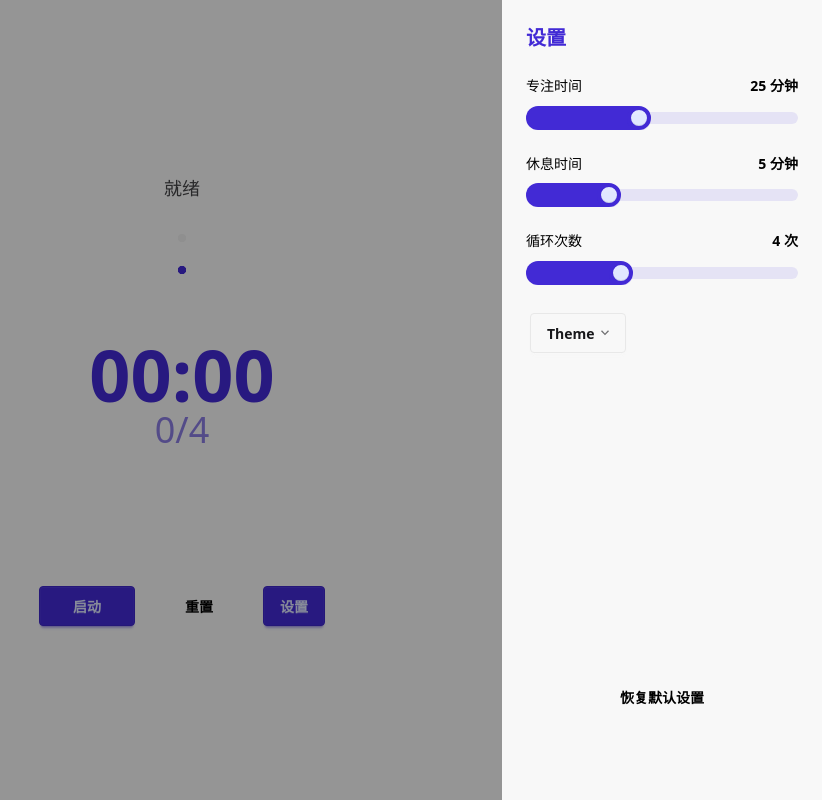
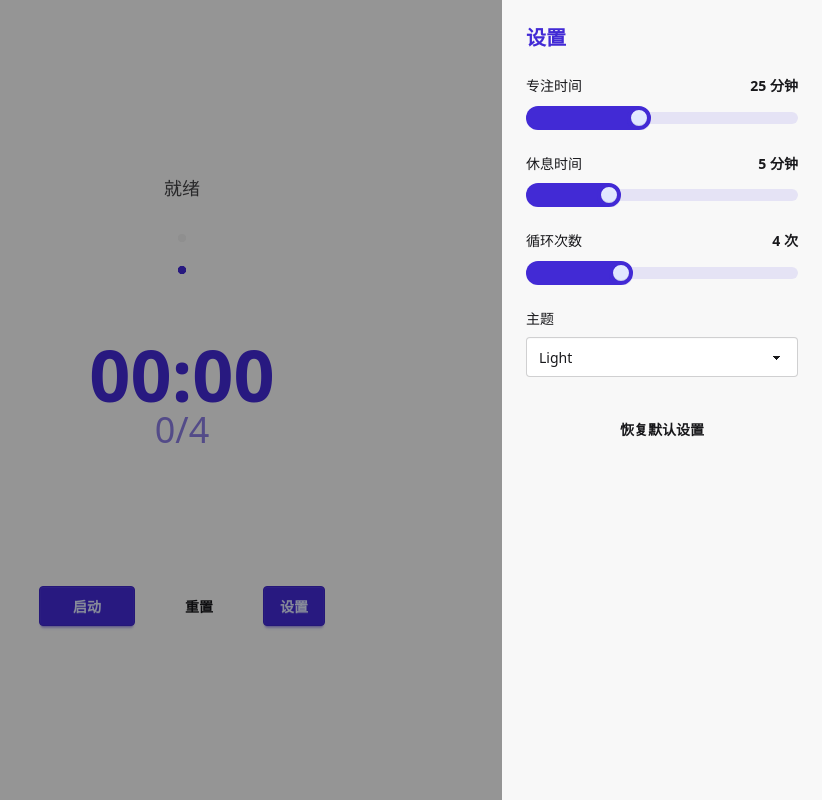
Before and after one commit to Megatron1947/lof-timer, a Vue app: page / in a window 1280 px wide. Both pictures are taken after a click on the label "设置". Shown: the whole page, without its empty margins (458-1280 px from the left). Built offline with nearby package versions, Linux system fonts and the light colour scheme.

Commit message:
feat(app): 实现动态主题切换功能
- 移除硬编码的主题列表数组
- 集成 DaisyUI 动态主题加载机制
- 添加下拉选择器替换原有的主题切换组件
- 在应用根元素绑定当前主题属性
- 更新页面标题为 lof-timer

```diff
--- a/index.html
+++ b/index.html
@@ -4,7 +4,7 @@
         <meta charset="UTF-8" />
         <link rel="icon" type="image/svg+xml" href="/vite.svg" />
         <meta name="viewport" content="width=device-width, initial-scale=1.0" />
-        <title>Tauri + Vue + Typescript App</title>
+        <title>lof-timer</title>
     </head>
 
     <body>
--- a/src/App.vue
+++ b/src/App.vue
@@ -1,5 +1,5 @@
 <template>
-    <div class="drawer drawer-end">
+    <div class="drawer drawer-end" :data-theme="currentTheme">
         <input id="drawer" type="checkbox" class="drawer-toggle" />
         <div class="drawer-content">
             <div class="min-h-screen bg-base-200 flex flex-col items-center justify-center p-4">
@@ -101,33 +101,15 @@
                         @input="updateTotalCycles($event)" />
                 </div>
                 <!-- 主题设置 -->
-                <div class="dropdown mb-72">
-                    <div tabindex="0" role="button" class="btn m-1">
-                        Theme
-                        <svg
-                            width="12px"
-                            height="12px"
-                            class="inline-block h-2 w-2 fill-current opacity-60"
-                            xmlns="http://www.w3.org/2000/svg"
-                            viewBox="0 0 2048 2048">
-                            <path
-                                d="M1799 349l242 241-1017 1017L7 590l242-241 775 775 775-775z"></path>
-                        </svg>
+                <div class="mb-6">
+                    <div class="flex justify-between items-center mb-2">
+                        <label class="text-sm font-medium">主题</label>
                     </div>
-                    <ul
-                        tabindex="-1"
-                        class="dropdown-content bg-base-300 rounded-box z-1 w-52 p-2 shadow-2xl">
-                        <template v-for="theme in themes">
-                            <li>
-                                <input
-                                    type="radio"
-                                    name="theme-dropdown"
-                                    class="theme-controller w-full btn btn-sm btn-block btn-ghost justify-start"
-                                    :aria-label="theme"
-                                    :value="theme" />
-                            </li>
-                        </template>
-                    </ul>
+                    <select class="select" @change="updateTheme" :value="currentTheme">
+                        <option v-for="t in daisyThemes" :key="t.name" :value="t.name">
+                            {{ t.label }}
+                        </option>
+                    </select>
                 </div>
                 <!-- 重置按钮 -->
                 <div class="mt-8">
@@ -141,7 +123,7 @@
 </template>
 
 <script setup lang="ts">
-import {computed, onMounted} from 'vue'
+import {computed, onMounted, ref} from 'vue'
 import {storeToRefs} from 'pinia'
 import {useTimerStore} from '@/stores/timerStore'
 import {TimerStatus} from '@/types/timer'
@@ -157,7 +139,7 @@ const {
     breakTime,
     totalCycles,
     currentCycle,
-    themes,
+    currentTheme,
 } = storeToRefs(timerStore)
 
 const progress = computed(() => {
@@ -209,8 +191,27 @@ const updateTotalCycles = (event: Event) => {
     saveConfig({totalCycles: value})
 }
 
-onMounted(() => {
+// 更新主题
+const updateTheme = (event: Event) => {
+    const target = event.target as HTMLInputElement
+    currentTheme.value = target.value
+    saveConfig({theme: target.value})
+}
+
+const daisyThemes = ref<{name: string; label: string}[]>([])
+const getDaisyThemes = async () => {
+    // 从 DaisyUI 包中导入主题对象
+    const {default: allThemes} = await import('daisyui/theme/object')
+    // 提取主题名称列表
+    daisyThemes.value = Object.keys(allThemes).map((name) => ({
+        name,
+        label: name.charAt(0).toUpperCase() + name.slice(1),
+    }))
+}
+
+onMounted(async () => {
     timerStore.initConfig()
+    await getDaisyThemes()
 })
 </script>
 
--- a/src/stores/timerStore.ts
+++ b/src/stores/timerStore.ts
@@ -21,45 +21,6 @@ export const useTimerStore = defineStore('timer', () => {
     const breakTime = ref(DEFAULT_CONFIG.breakTime)
     const totalCycles = ref(DEFAULT_CONFIG.totalCycles)
     const currentTheme = ref(DEFAULT_CONFIG.theme)
-
-    // 主题列表
-    const themes = ref([
-        'light',
-        'dark',
-        'cupcake',
-        'bumblebee',
-        'emerald',
-        'corporate',
-        'synthwave',
-        'retro',
-        'cyberpunk',
-        'valentine',
-        'halloween',
-        'garden',
-        'forest',
-        'aqua',
-        'lofi',
-        'pastel',
-        'fantasy',
-        'wireframe',
-        'black',
-        'luxury',
-        'dracula',
-        'cmyk',
-        'autumn',
-        'business',
-        'acid',
-        'lemonade',
-        'night',
-        'coffee',
-        'winter',
-        'dim',
-        'nord',
-        'sunset',
-        'caramellatte',
-        'abyss',
-        'silk',
-    ])
 
     // 当前状态
     const status = ref<TimerStatus>(TimerStatus.READY)
@@ -322,6 +283,5 @@ export const useTimerStore = defineStore('timer', () => {
         resetRuntime,
         onAllCycleFinished,
         setTheme,
-        themes,
     }
 })
```
